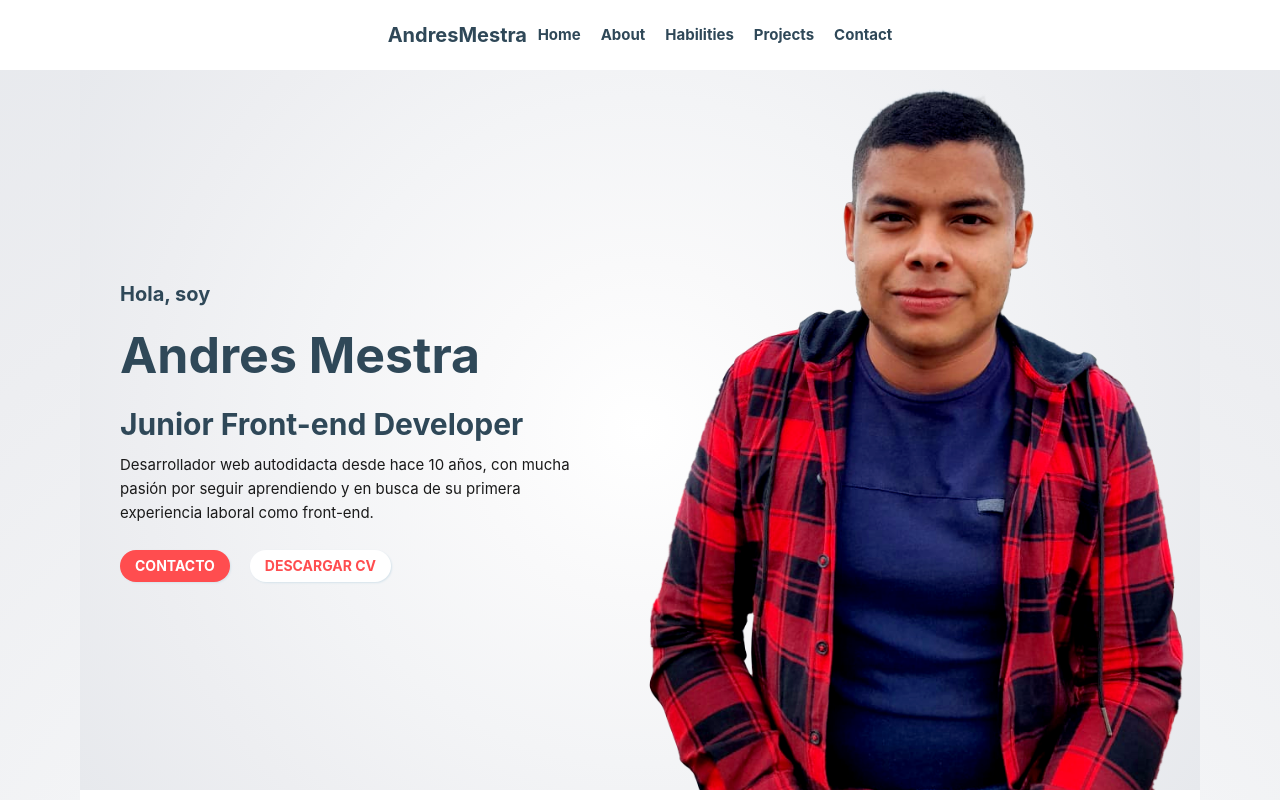
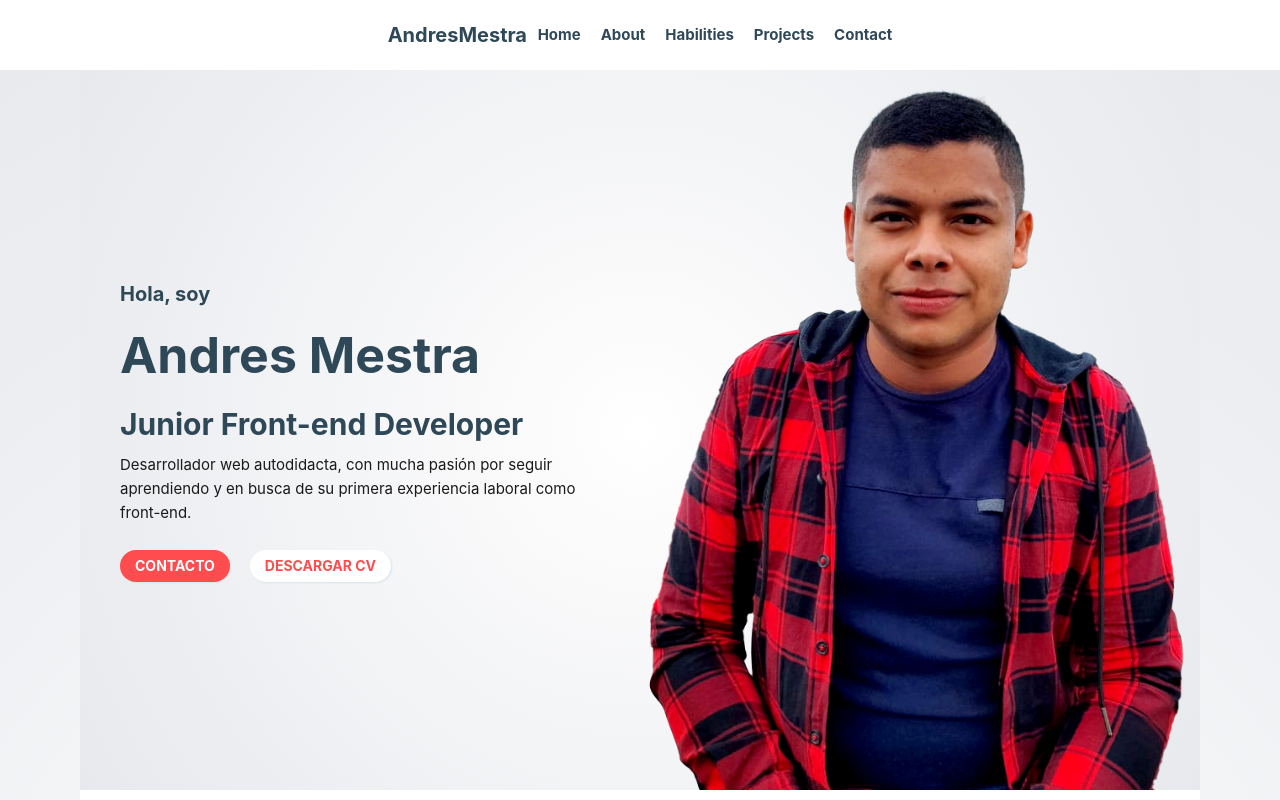
Before and after one commit to andres-mestra/andresmestra-cli, a Next.js app: page / in a window 1280 px wide. Shown: the top 800 px of the page. Built offline with nearby package versions, Linux system fonts and the light colour scheme.

Commit message:
New text presentation

```diff
--- a/components/me/Presentation.js
+++ b/components/me/Presentation.js
@@ -13,11 +13,9 @@ export const Presentation = () => {
       <TitleSmall color="var(--color-secundary)">Hola, soy</TitleSmall>
       <TitleLarge>Andres Mestra</TitleLarge>
       <TitleMedium>Junior Front-end Developer</TitleMedium>
-      {/*TODO: Cambiar esta presentación*/}
       <Description>
-        Desarrollador web autodidacta desde hace 10 años, con mucha pasión por
-        seguir aprendiendo y en busca de su primera experiencia laboral como
-        front-end.
+        Desarrollador web autodidacta, con mucha pasión por seguir aprendiendo y
+        en busca de su primera experiencia laboral como front-end.
       </Description>
 
       <div className={sty.presentation__links}>
--- a/styles/globals.scss
+++ b/styles/globals.scss
@@ -153,21 +153,6 @@ a {
   }
 }
 
-@include bpMedium() {
-  html {
-    font-size: 52%;
-  }
-
-  .container_grid {
-    display: grid;
-    grid-template-columns:
-      [full-start] minmax(3rem, 1fr)
-      [center-start]
-      repeat(8, [col-start] minmax(min-content, 14rem) [col-end])
-      [center-end] minmax(3rem, 1fr) [full-end];
-  }
-}
-
 @include bpSmall {
   .container_grid {
     display: grid;
```
